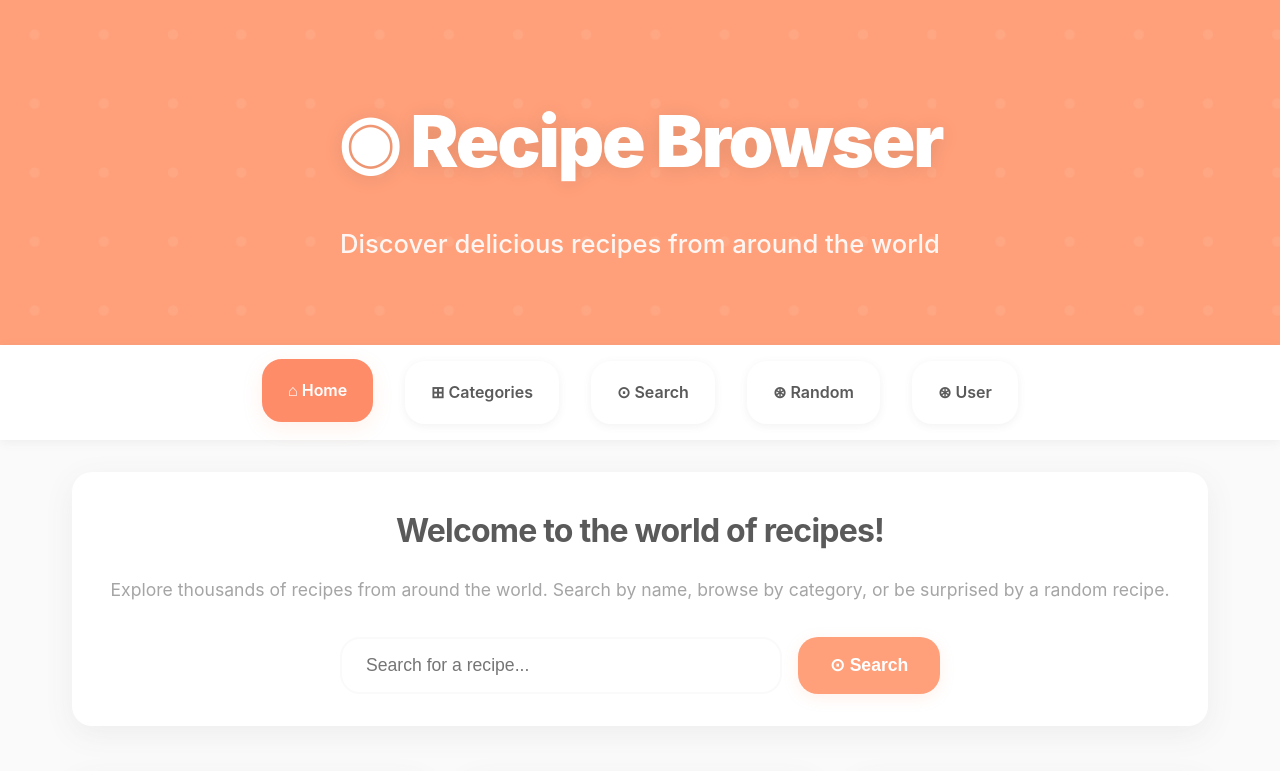
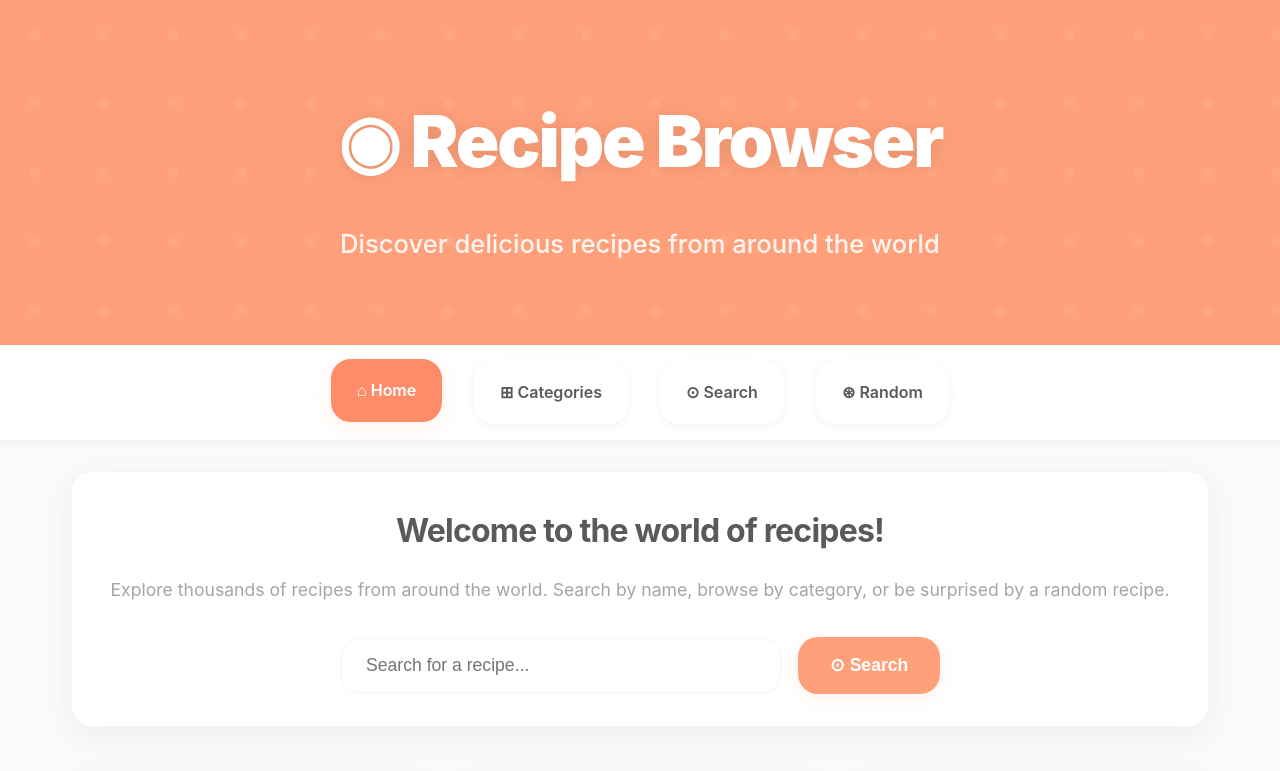
Before and after one commit to BenJrSky/recipe-browser, a plain HTML site: page index.html in a window 1280 px wide. Shown: the top 771 px of the page. Drawn offline with Linux system fonts and the light colour scheme; no server answers; grey boxes are pictures that could not be loaded.

Commit message:
- @set minor bug fixed

```diff
--- a/components/nav.html
+++ b/components/nav.html
@@ -4,7 +4,5 @@
             <a href="#" @link="categories" @class="{'nav-link': true, 'active': _currentPage === 'categories'}">⊞ Categories</a>
             <a href="#" @link="search" @class="{'nav-link': true, 'active': _currentPage === 'search'}">⊙ Search</a>
             <a href="#" @link="random" @class="{'nav-link': true, 'active': _currentPage === 'random'}">⊛ Random</a>
-            <a href="#" @link="admin/user" @class="{'nav-link': true, 'active': _currentPage === 'random'}">⊛ User</a>
-
         </div>
     </nav>
```
